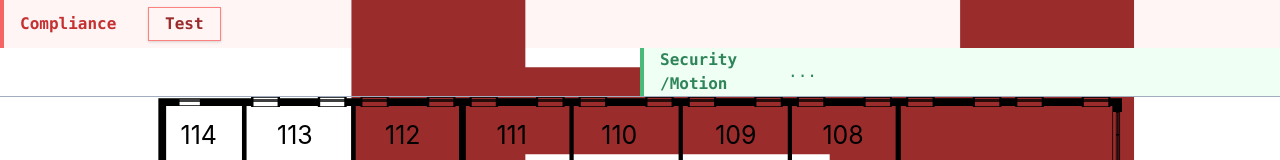
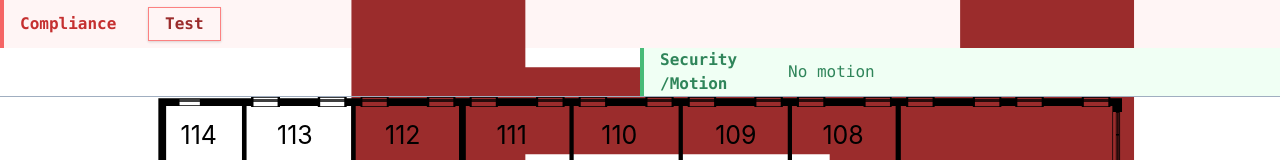
Before and after one commit to redneckz/eml-compliance-webapp, a React (Create React App) app: page / in a window 1280 px wide. Shown: the top 160 px of the page. Built offline with nearby package versions, Linux system fonts and the light colour scheme; no server answers.

Commit message:
Integrate Security And Motion bar

```diff
--- /dev/null
+++ b/src/API/MotionResource.ts
@@ -0,0 +1,4 @@
+import { Resource } from './Resource';
+import * as Domain from '../Domain';
+
+export const MotionResource = new Resource<Domain.MotionStatus>('/list_motion');
--- a/src/ComplianceTestPage/SecurityAndMotionBar.tsx
+++ b/src/ComplianceTestPage/SecurityAndMotionBar.tsx
@@ -1,10 +1,20 @@
 import * as React from 'react';
-import { Section, SectionKind } from '../modules';
+import pluralize from 'pluralize';
+import * as Domain from '../Domain';
+import { MotionResource } from '../API';
+import { Section, SectionKind, useDataPolling } from '../modules';
+
+const DATA_POLLING_TIMEOUT = 10 * 1000;
 
 export function SecurityAndMotionBar() {
+  const motion = useDataPolling(MotionResource.get, DATA_POLLING_TIMEOUT);
   return (
     <Section title="Security /Motion" kind={SectionKind.Even}>
-      ...
+      {formatMotion(motion)}
     </Section>
   );
 }
+
+function formatMotion(motion?: Domain.MotionStatus) {
+  return motion && motion.Motion ? `Motion in ${motion.Area} ${pluralize('area')}` : 'No motion';
+}
```
Also changed, not shown: package.json (+9 -7 lines), 1 other file (tests, documents, lock files or other folders).
